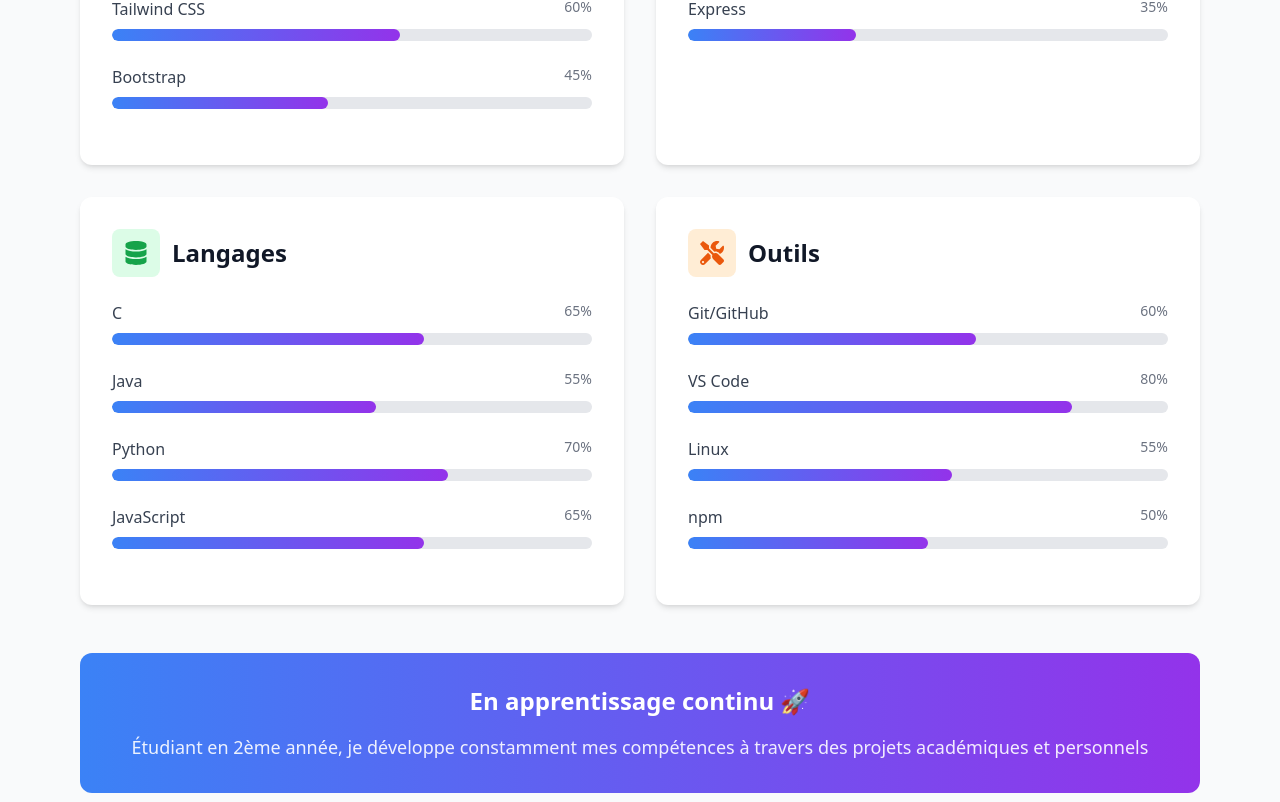
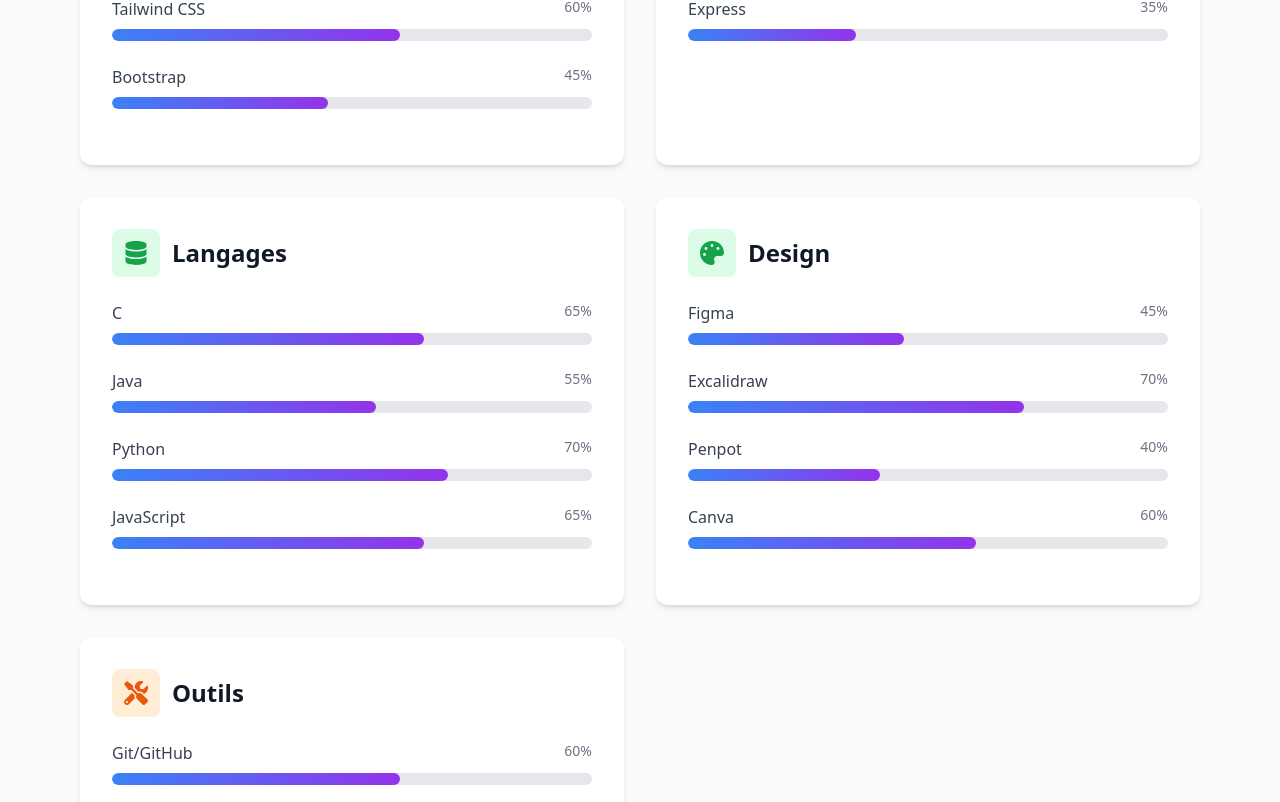
Before and after one commit to NANA-MARC/mon-portfolio, a React (Vite) app: page /skills in a window 1280 px wide. Shown: the part 611-1413 px from the top of the page. Built offline with nearby package versions, Linux system fonts and the light colour scheme.

Commit message:
modificatio

```diff
--- a/src/pages/About.jsx
+++ b/src/pages/About.jsx
@@ -74,7 +74,7 @@
                 {/* Puce personnalisée (point bleu) */}
                 <span className="bg-blue-500 w-2 h-2 rounded-full mt-2 flex-shrink-0"></span>
                 <span className="text-gray-700">
-                  <strong>2023-Présent :</strong> 2ème année de Licence en
+                  <strong>2025-2026-Présent :</strong> 2ème année de Licence en
                   Informatique
                 </span>
               </li>
@@ -82,16 +82,8 @@
               <li className="flex items-start gap-3">
                 <span className="bg-blue-500 w-2 h-2 rounded-full mt-2 flex-shrink-0"></span>
                 <span className="text-gray-700">
-                  <strong>2022-2023 :</strong> 1ère année - Découverte des
-                  langages C, Python, Java
-                </span>
-              </li>
-
-              <li className="flex items-start gap-3">
-                <span className="bg-blue-500 w-2 h-2 rounded-full mt-2 flex-shrink-0"></span>
-                <span className="text-gray-700">
-                  <strong>2024 :</strong> Début de l'apprentissage du
-                  développement web (HTML/CSS/JS, React)
+                  <strong>2024-2025 :</strong> 1ère année - Découverte des
+                  langages C, Python et du Web(HTML/CSS/JS)
                 </span>
               </li>
             </ul>
--- a/src/pages/Home.jsx
+++ b/src/pages/Home.jsx
@@ -6,7 +6,7 @@
     <div className="bg-gradient-to-br from-blue-50 to-purple-50">
       {/* ============ SECTION HERO AVEC VIDÉO (RÉDUITE) ============ */}
       {/* ============ SECTION HERO AVEC VIDÉO ============ */}
-      <section className="h-[600px] md:h-[700px] flex items-center relative overflow-hidden">
+      <section className="h-[600px] md:h-[500px] flex items-center relative overflow-hidden">
         {/* VIDÉO DE FOND (fonctionne sur mobile et desktop) */}
         <video
           autoPlay
@@ -14,12 +14,19 @@
           muted
           playsInline
           preload="auto"
+          controls={false}
+          webkit-playsinline="true"
+          x5-playsinline="true"
           className="absolute inset-0 w-full h-full object-cover"
-          style={{ objectPosition: "center" }}
+          onLoadedMetadata={(e) => {
+            e.target
+              .play()
+              .catch((err) => console.log("Autoplay bloqué:", err));
+          }}
         >
-          {/* Remplace par l'URL de ta vidéo */}
+          {/* TON URL CLOUDINARY ICI */}
           <source
-            src="https://res.cloudinary.com/deujfqajl/video/upload/v1767393893/18069232-uhd_3840_2160_24fps_1_1_jzxl2k.mp4"
+            src="https://res.cloudinary.com/deujfqajl/video/upload/v1767390012/18069232-uhd_3840_2160_24fps_gi7ebl.mp4"
             type="video/mp4"
           />
           Votre navigateur ne supporte pas la vidéo.
--- a/src/pages/Skills.jsx
+++ b/src/pages/Skills.jsx
@@ -1,4 +1,19 @@
-import { FaCode, FaServer, FaTools, FaDatabase } from "react-icons/fa";
+import {
+  FaCode,
+  FaServer,
+  FaTools,
+  FaDatabase,
+  FaMoneyBillWave,
+  FaWallet,
+  FaCoins,
+  FaCreditCard,
+  FaChartLine,
+  FaLaptopCode,
+  FaPalette,
+  FaPaintBrush,
+  FaPencilRuler,
+} from "react-icons/fa";
+import { FaIndianRupeeSign } from "react-icons/fa6";
 
 function Skills() {
   // Compétences par catégorie
@@ -21,6 +36,12 @@
       { name: "Java", level: 55 },
       { name: "Python", level: 70 },
       { name: "JavaScript", level: 65 },
+    ],
+    design: [
+      { name: "Figma", level: 45 },
+      { name: "Excalidraw", level: 70 },
+      { name: "Penpot ", level: 40 },
+      { name: "Canva ", level: 60 },
     ],
     tools: [
       { name: "Git/GitHub", level: 60 },
@@ -73,7 +94,6 @@
               <SkillBar key={index} name={skill.name} level={skill.level} />
             ))}
           </div>
-
           {/* Backend */}
           <div className="bg-white rounded-xl shadow-md p-8">
             <div className="flex items-center gap-3 mb-6">
@@ -86,7 +106,6 @@
               <SkillBar key={index} name={skill.name} level={skill.level} />
             ))}
           </div>
-
           {/* Langages de programmation */}
           <div className="bg-white rounded-xl shadow-md p-8">
             <div className="flex items-center gap-3 mb-6">
@@ -98,8 +117,19 @@
             {skillsData.languages.map((skill, index) => (
               <SkillBar key={index} name={skill.name} level={skill.level} />
             ))}
+          </div>{" "}
+          {/* les Design */}
+          <div className="bg-white rounded-xl shadow-md p-8">
+            <div className="flex items-center gap-3 mb-6">
+              <div className="bg-green-100 p-3 rounded-lg">
+                <FaPalette className="text-green-600 text-2xl" />
+              </div>
+              <h2 className="text-2xl font-bold text-gray-900">Design</h2>
+            </div>
+            {skillsData.design.map((skill, index) => (
+              <SkillBar key={index} name={skill.name} level={skill.level} />
+            ))}
           </div>
-
           {/* Outils */}
           <div className="bg-white rounded-xl shadow-md p-8">
             <div className="flex items-center gap-3 mb-6">
```
